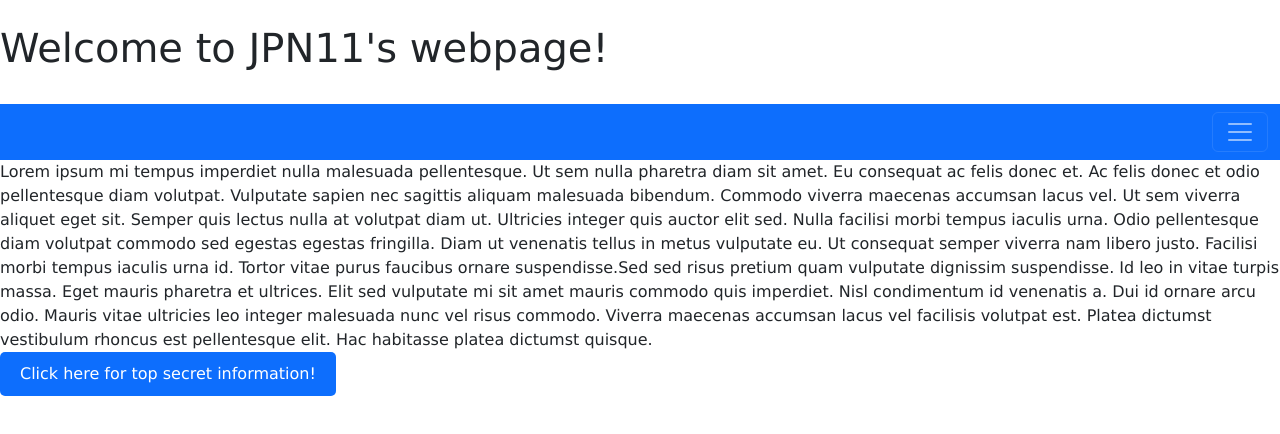
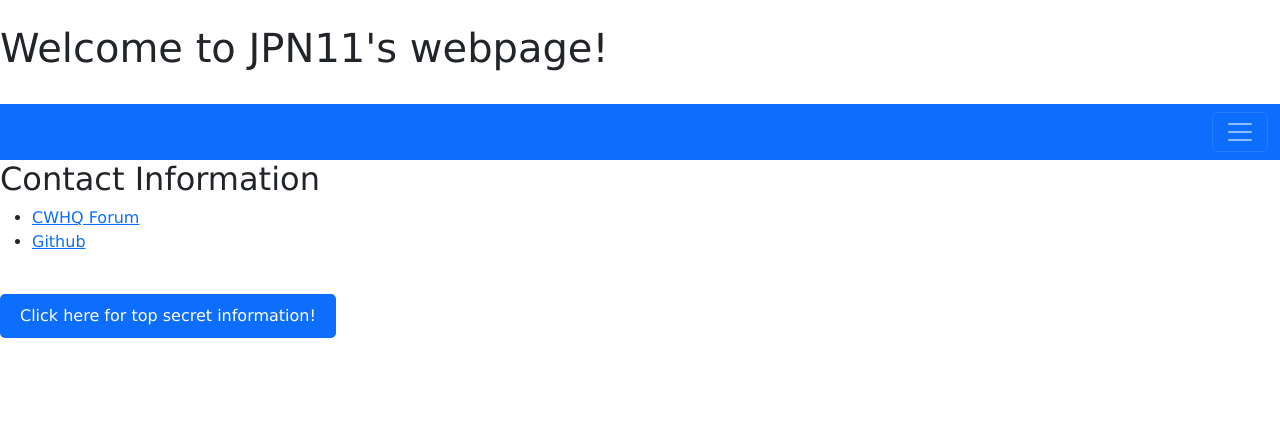
Before and after one commit to JPN11/homepage, a plain HTML site: page homepage/contact.html in a window 1280 px wide. Drawn offline with nearby package versions, Linux system fonts and the light colour scheme.

Commit message:
`Update metadata and content in multiple HTML files`

```diff
--- a/homepage/contact.html
+++ b/homepage/contact.html
@@ -5,7 +5,7 @@
         <meta charset="UTF-8">
         <meta name="viewport" content="width=device-width, initial-scale=1.0">
         <meta http-equiv="X-UA-Compatible" content="ie=edge">
-        <meta name="JPN11's Homepage" content="This is a description of the website">
+        <meta name="JPN11's Homepage" content="Contact Information">
         <link href="https://cdn.jsdelivr.net/npm/bootstrap@5.2.3/dist/css/bootstrap.min.css" rel="stylesheet" integrity="sha384-rbsA2VBKQhggwzxH7pPCaAqO46MgnOM80zW1RWuH61DGLwZJEdK2Kadq2F9CUG65" crossorigin="anonymous">
         <script src="https://cdn.jsdelivr.net/npm/bootstrap@5.2.3/dist/js/bootstrap.bundle.min.js" integrity="sha384-kenU1KFdBIe4zVF0s0G1M5b4hcpxyD9F7jL+jjXkk+Q2h455rYXK/7HAuoJl+0I4" crossorigin="anonymous"></script>
         <link href="styles.css" rel="stylesheet">
@@ -39,7 +39,11 @@
         </div>
       </nav>
     <body>
-        Lorem ipsum mi tempus imperdiet nulla malesuada pellentesque. Ut sem nulla pharetra diam sit amet. Eu consequat ac felis donec et. Ac felis donec et odio pellentesque diam volutpat. Vulputate sapien nec sagittis aliquam malesuada bibendum. Commodo viverra maecenas accumsan lacus vel. Ut sem viverra aliquet eget sit. Semper quis lectus nulla at volutpat diam ut. Ultricies integer quis auctor elit sed. Nulla facilisi morbi tempus iaculis urna. Odio pellentesque diam volutpat commodo sed egestas egestas fringilla. Diam ut venenatis tellus in metus vulputate eu. Ut consequat semper viverra nam libero justo. Facilisi morbi tempus iaculis urna id. Tortor vitae purus faucibus ornare suspendisse.Sed sed risus pretium quam vulputate dignissim suspendisse. Id leo in vitae turpis massa. Eget mauris pharetra et ultrices. Elit sed vulputate mi sit amet mauris commodo quis imperdiet. Nisl condimentum id venenatis a. Dui id ornare arcu odio. Mauris vitae ultricies leo integer malesuada nunc vel risus commodo. Viverra maecenas accumsan lacus vel facilisis volutpat est. Platea dictumst vestibulum rhoncus est pellentesque elit. Hac habitasse platea dictumst quisque.
+      <h2>Contact Information</h2>
+      <ul>
+        <li><a href="https://forum.codewizardshq.com/u/jeremiahn/summary">CWHQ Forum</a>
+        <li><a href="https://github.com/JPN11">Github</a>
+      </ul>
     </body>
     <br>
     <a href="top_secret.html"><button>Click here for top secret information!</button></a>
```
Also changed, not shown: homepage/about.html (+1 -1 lines), homepage/index.html (+1 -1 lines), homepage/projects.html (+1 -1 lines), homepage/top_secret.html (+1 -1 lines).
